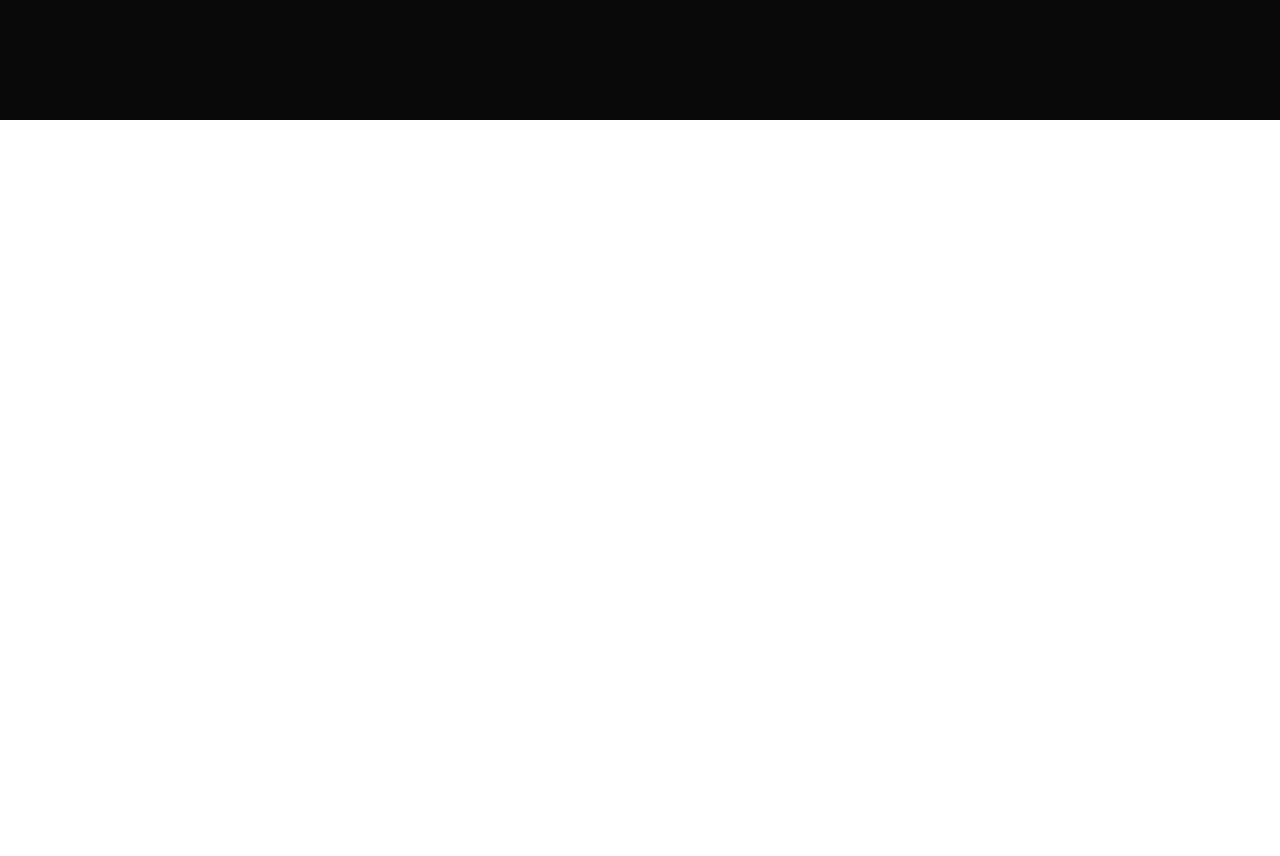
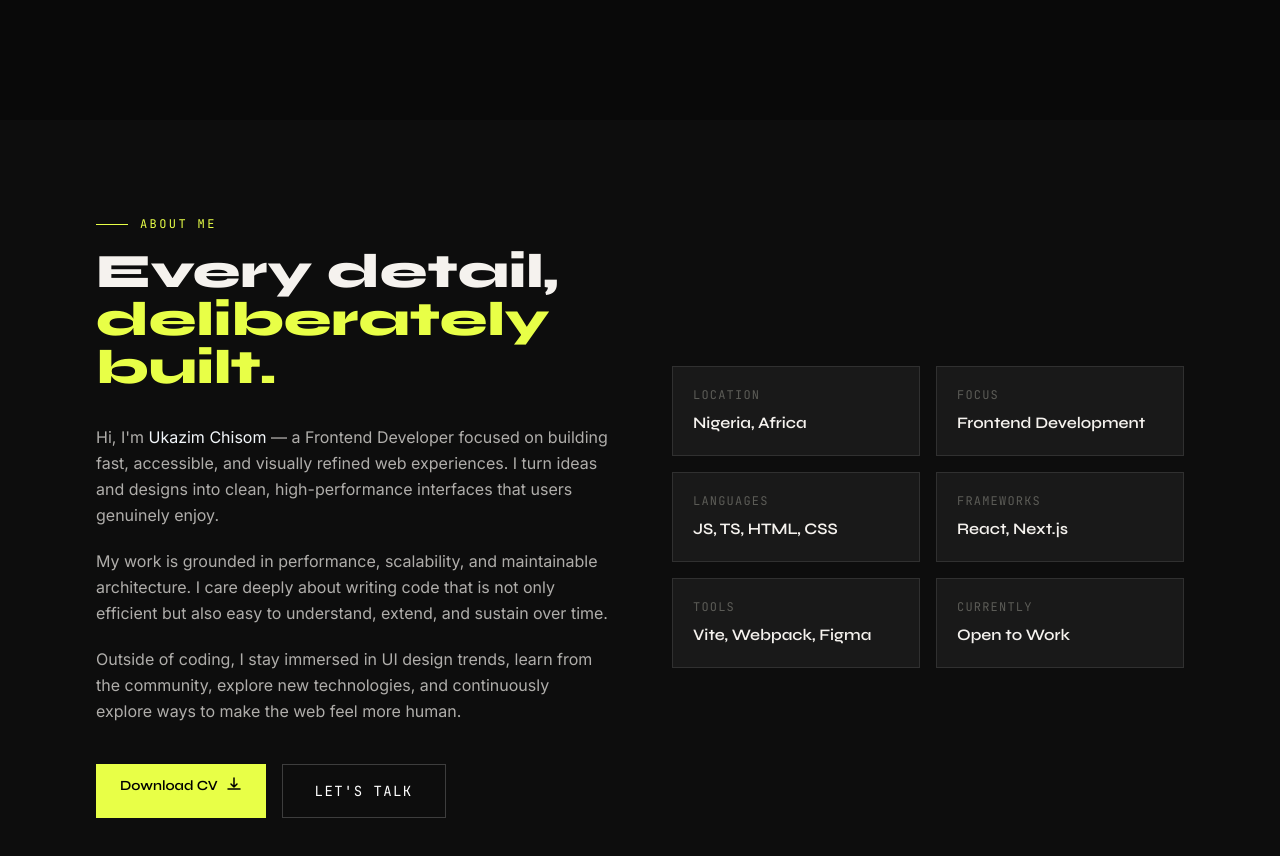
Before and after one commit to ukazimchisom/my-portfolio-website, a React (Vite) app: page / in a window 1280 px wide. Shown: the part 680-1536 px from the top of the page. Before the commit the page ends 800 px from the top, so only its background shows below. Built offline with nearby package versions, Linux system fonts and the light colour scheme.

Commit message:
feat: build responsive About Me section

```diff
--- a/src/App.tsx
+++ b/src/App.tsx
@@ -1,11 +1,14 @@
+import Navbar from "./components/Navbar";
 import Hero from "./components/Hero";
-import Navbar from "./components/Navbar";
+import About from "./components/About";
+
 export default function App() {
   return (
     <div className="min-h-screen">
       <Navbar />
       <main>
         <Hero />
+        <About />
       </main>
     </div>
   );
--- /dev/null
+++ b/src/components/About.jsx
@@ -0,0 +1,91 @@
+const About = () => {
+  return (
+    <section id="about" className="py-24 bg-ink text-paper">
+      <div className="max-w-6xl mx-auto px-6 lg:px-8">
+        <div className="grid lg:grid-cols-2 gap-16 items-center">
+          {/* Left */}
+          <div>
+            <p className="flex items-center gap-3 font-mono text-xs tracking-[0.2em] uppercase text-[#e8ff47] mb-4">
+              <div className="w-8 h-px bg-[#e8ff47]" />
+              About Me
+            </p>
+            <h2 className="font-display font-extrabold text-4xl sm:text-5xl text-paper mb-8 leading-tight">
+              Every detail,
+              <br />
+              <span className="text-[#e8ff47]">deliberately built.</span>
+            </h2>
+
+            <div className="space-y-5 font-body text-paper/70 leading-relaxed">
+              <p>
+                Hi, I'm <span className="text-slate-100">Ukazim Chisom</span> —
+                a Frontend Developer focused on building fast, accessible, and
+                visually refined web experiences. I turn ideas and designs into
+                clean, high-performance interfaces that users genuinely enjoy.
+              </p>
+              <p>
+                My work is grounded in performance, scalability, and
+                maintainable architecture. I care deeply about writing code that
+                is not only efficient but also easy to understand, extend, and
+                sustain over time.
+              </p>
+              <p>
+                Outside of coding, I stay immersed in UI design trends, learn
+                from the community, explore new technologies, and continuously
+                explore ways to make the web feel more human.
+              </p>
+            </div>
+
+            <div className="mt-10 flex flex-wrap gap-4">
+              <a
+                href="/cv.pdf"
+                className="btn-secondary inline-flex"
+                target="_blank"
+                rel="noreferrer"
+              >
+                Download CV
+                <svg width="16" height="16" viewBox="0 0 16 16" fill="none">
+                  <path
+                    d="M8 2V11M8 11L5 8M8 11L11 8M2 13H14"
+                    stroke="currentColor"
+                    strokeWidth="1.5"
+                    strokeLinecap="round"
+                    strokeLinejoin="round"
+                  />
+                </svg>
+              </a>
+              <a href="#contact" className="btn-classic">
+                Let's Talk
+              </a>
+            </div>
+          </div>
+
+          {/* Right: Quick Facts */}
+          <div className="grid grid-cols-2 gap-4">
+            {[
+              { label: "Location", value: "Nigeria, Africa" },
+              { label: "Focus", value: "Frontend Development" },
+              { label: "Languages", value: "JS, TS, HTML, CSS" },
+              { label: "Frameworks", value: "React, Next.js" },
+              { label: "Tools", value: "Vite, Webpack, Figma" },
+              { label: "Currently", value: "Open to Work" },
+            ].map((fact) => (
+              <div
+                key={fact.label}
+                className="bg-white/5 border border-white/10 p-5"
+              >
+                <p className="font-mono text-xs text-muted/60 uppercase tracking-widest mb-2">
+                  {fact.label}
+                </p>
+                <p className="font-display font-semibold text-paper">
+                  {fact.value}
+                </p>
+              </div>
+            ))}
+          </div>
+        </div>
+      </div>
+    </section>
+  );
+};
+
+export default About;
--- a/src/components/Hero.tsx
+++ b/src/components/Hero.tsx
@@ -2,9 +2,9 @@ const Hero = () => {
   return (
     <section
       id="hero"
-      className=" min-h-screen bg-[#090909] flex items-center overflow-hidden"
+      className="min-h-screen bg-[#090909] flex items-center overflow-hidden"
     >
-      <div className="max-w-7xl mx-auto px-6 lg:px-12 pt-24 pb-24">
+      <div className="max-w-7xl mx-auto px-6 lg:px-12 sm:pt-24 sm:pb-12 pb-6">
         <div className="max-w-4xl">
           <div className="flex items-center gap-3 mb-6 ">
             <div className="w-8 h-px bg-[#e8ff47]" />
@@ -30,17 +30,14 @@ const Hero = () => {
           </p>
 
           {/* CTAs */}
-          <div className="flex flex-wrap gap-4 mb-12">
+          <div className="flex flex-wrap gap-4 mb-6">
             <a
               href="#projects"
               className="px-6 sm:px-8 py-3 sm:py-4 bg-[#e8ff47] text-black font-mono font-bold text-sm uppercase tracking-widest hover:bg-white transition-all duration-300 hover:scale-105"
             >
               View Work
             </a>
-            <a
-              href="#contact"
-              className="px-6 sm:px-8 py-3 sm:py-4 border border-white/20 text-white font-mono text-sm uppercase tracking-widest hover:border-[#e8ff47] hover:text-[#e8ff47] transition-all duration-300"
-            >
+            <a href="#contact" className="btn-classic">
               Get In Touch
             </a>
           </div>
--- a/src/index.css
+++ b/src/index.css
@@ -17,7 +17,6 @@ a {
   color: inherit;
 }
 
-@layer components {
 .text-stroke {
   -webkit-text-stroke: 1px white;
   color: transparent;
@@ -33,7 +32,16 @@ a {
   font-family: "Inter", sans-serif;
 }
 
+@layer components {
   .btn-primary {
-    @apply gap-2 bg-ink text-paper font-display font-semibold text-sm px-6 py-3 hover:bg-accent transition-colors duration-200;
+    @apply gap-2 bg-ink text-paper font-display font-semibold text-sm px-6 py-3 hover:bg-[#e8ff47] transition-colors duration-200;
+  }
+
+  .btn-secondary {
+    @apply gap-2 bg-[#e8ff47] text-black font-display font-semibold text-sm px-6 py-3 hover:bg-slate-50 transition-all duration-300 hover:scale-105;
+  }
+
+  .btn-classic {
+    @apply px-6 sm:px-8 py-3 sm:py-4 border border-white/20 text-white font-mono text-sm uppercase tracking-widest hover:border-[#e8ff47] hover:text-[#e8ff47] transition-all duration-300;
   }
 }
```
Lines whose indentation alone changed are shown as unchanged.
